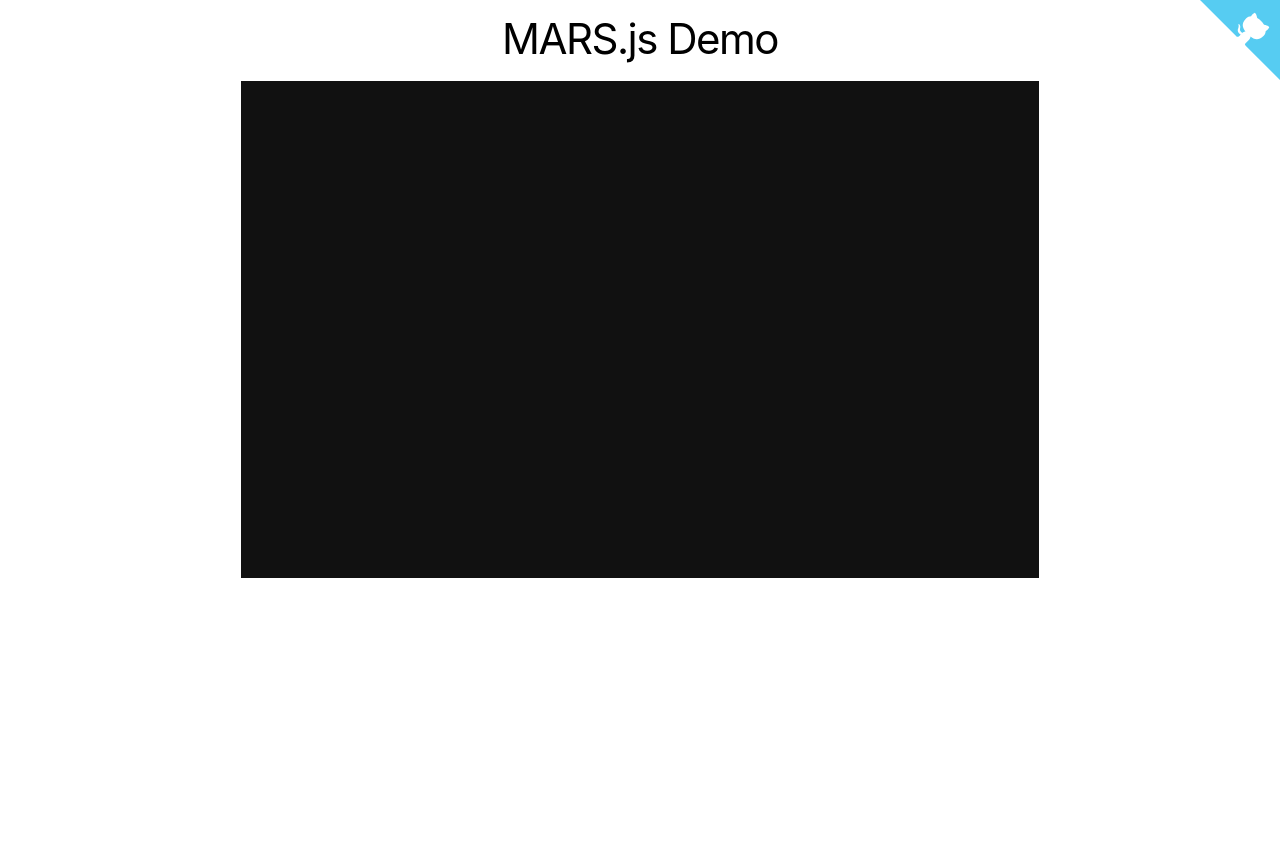
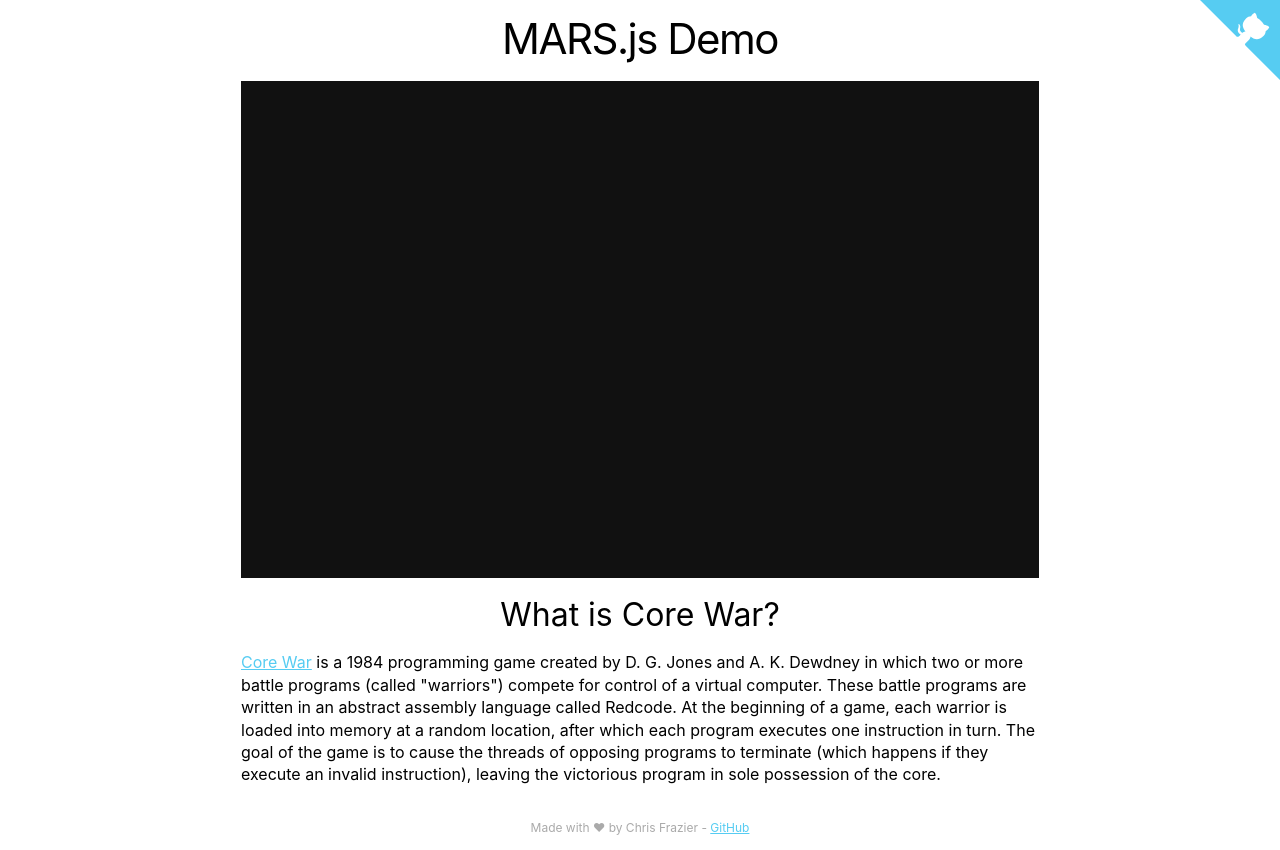
Before and after one commit to chrisfrazier0/MARS.js, a website with bundled scripts: page demo/index.html in a window 1280 px wide. Before the commit the page ends 800 px from the top, so only its background shows below. Built offline with nearby package versions, Linux system fonts and the light colour scheme.

Commit message:
Updated the demo page

```diff
--- a/demo/index.html
+++ b/demo/index.html
@@ -2,23 +2,39 @@
 <html lang="en" dir="ltr">
 <head>
     <meta charset="utf-8">
+    <meta name="description" content="Javascript MARS, Memory Array Redcode Simulator for classic Core War programming game.">
     <title>MARS.js Demo | github.com/chrisfrazier0/MARS.js</title>
     <link rel="stylesheet" href="https://unpkg.com/normalize.css">
     <link rel="stylesheet" href="style.css">
 </head>
 <body>
-        <main id="demo">
-            <h1>MARS.js Demo</h1>
     <!-- GitHub-Corner http://tholman.com/github-corners/ -->
     <a href="https://github.com/chrisfrazier0/MARS.js" class="github-corner" aria-label="View source on GitHub">
-                <svg width="80" height="80" viewBox="0 0 250 250" style="fill:#56CCF2; color:#fff; position: absolute; top: 0; border: 0; right: 0;" aria-hidden="true">
+        <svg width="80" height="80" viewBox="0 0 250 250" style="fill:#56CCF2; color:#FFFFFF; position: absolute; top: 0; border: 0; right: 0;" aria-hidden="true">
             <path d="M0,0 L115,115 L130,115 L142,142 L250,250 L250,0 Z"></path>
             <path d="M128.3,109.0 C113.8,99.7 119.0,89.6 119.0,89.6 C122.0,82.7 120.5,78.6 120.5,78.6 C119.2,72.0 123.4,76.3 123.4,76.3 C127.3,80.9 125.5,87.3 125.5,87.3 C122.9,97.6 130.6,101.9 134.4,103.2" fill="currentColor" style="transform-origin: 130px 106px;" class="octo-arm"></path>
             <path d="M115.0,115.0 C114.9,115.1 118.7,116.5 119.8,115.4 L133.7,101.6 C136.9,99.2 139.9,98.4 142.2,98.6 C133.8,88.0 127.5,74.4 143.8,58.0 C148.5,53.4 154.0,51.2 159.7,51.0 C160.3,49.4 163.2,43.6 171.4,40.1 C171.4,40.1 176.1,42.5 178.8,56.2 C183.1,58.6 187.2,61.8 190.9,65.4 C194.5,69.0 197.7,73.2 200.1,77.6 C213.8,80.2 216.3,84.9 216.3,84.9 C212.7,93.1 206.9,96.0 205.4,96.6 C205.1,102.4 203.0,107.8 198.3,112.5 C181.9,128.9 168.3,122.5 157.7,114.1 C157.9,116.9 156.7,120.9 152.7,124.9 L141.0,136.5 C139.8,137.7 141.6,141.9 141.8,141.8 Z" fill="currentColor" class="octo-body"></path>
         </svg>
     </a>
     <!-- /GitHub-Corner -->
-        </main>
+
+    <div id="wrap">
+        <main id="demo"><h1>MARS.js Demo</h1></main>
+        <section id="about">
+            <h2>What is Core War?</h2>
+
+            <p><a href="https://en.wikipedia.org/wiki/Core_War">Core War</a> is a 1984
+            programming game created by D. G. Jones and A. K. Dewdney in which two or more
+            battle programs (called "warriors") compete for control of a virtual computer.
+            These battle programs are written in an abstract assembly language called Redcode.
+            At the beginning of a game, each warrior is loaded into memory at a random
+            location, after which each program executes one instruction in turn. The goal of
+            the game is to cause the threads of opposing programs to terminate (which happens
+            if they execute an invalid instruction), leaving the victorious program in sole
+            possession of the core.</p>
+        </section>
+        <footer>Made with &#10084; by Chris Frazier - <a href="https://github.com/chrisfrazier0/MARS.js">GitHub</a></footer>
+    </div>
     <script src="demo.js" type="module"></script>
 </body>
 </html>
--- a/demo/style.css
+++ b/demo/style.css
@@ -2,16 +2,38 @@
 -------------------------------------------------- */
 * { margin: 0; padding: 0; }
 html { font-size: 62.5%; }
-body { font-family: -apple-system, BlinkMacSystemFont, 'Segoe UI', Helvetica, Arial, sans-serif, 'Apple Color Emoji', 'Segoe UI Emoji', 'Segoe UI Symbol'; }
+body { font-size: 1.6em; font-family: -apple-system, BlinkMacSystemFont, 'Segoe UI', Helvetica, Arial, sans-serif, 'Apple Color Emoji', 'Segoe UI Emoji', 'Segoe UI Symbol'; }
 h1 {
+    text-align: center;
     margin: 15px 0 18px 0;
     font-weight: 400;
-    letter-spacing: -1.5px;
-    font-size: 4.2rem; }
-#demo {
+    font-size: 4.2rem;
+    letter-spacing: -1.5px; }
+h2 {
+    text-align: center;
+    margin: 15px 0 18px 0;
+    font-weight: 400;
+    font-size: 3.2rem; }
+p {
+    line-height: 1.4;
+    margin-bottom: 35px; }
+footer {
+    font-size: 1.2rem;
+    text-align: center;
+    color: #AAAAAA;
+    margin: 5px 0 15px 0; }
+a,
+a:hover,
+a:visited,
+a:active {
+    color: #56CCF2; }
+
+
+/* Layout
+-------------------------------------------------- */
+#wrap {
     width: 798px;
-    margin: 0 auto;
-    text-align: center; }
+    margin: 0 auto; }
 
 
 /* Animations
```
Lines whose indentation alone changed are shown as unchanged.
